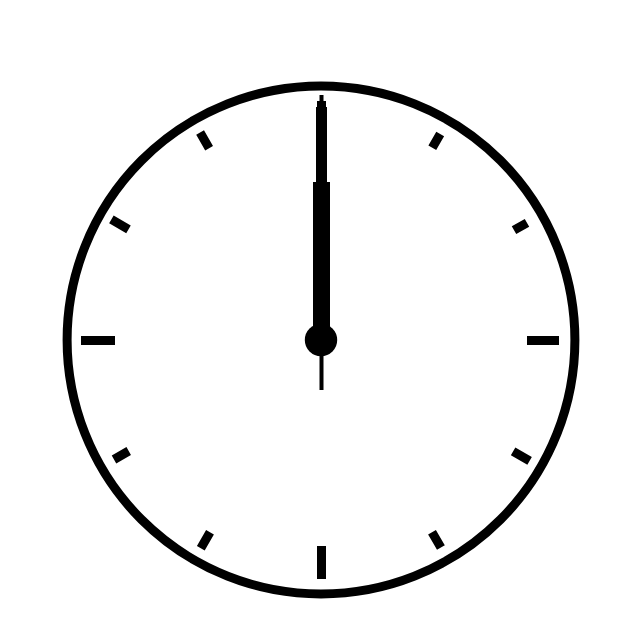
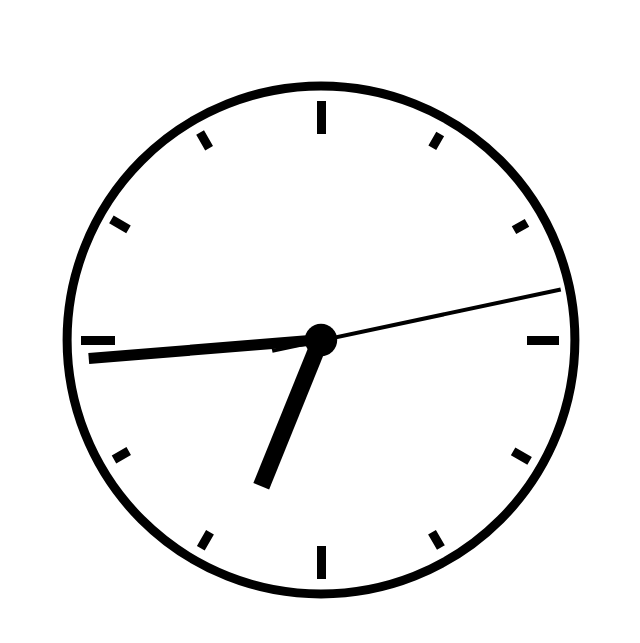
Before and after one commit to hcjunior/Relogio, a plain HTML site: page index.html in a window 1280 px wide. Shown: the whole page, without its empty margins (319-959 px from the left). Drawn offline with Linux system fonts and the light colour scheme.

Commit message:
Tag script arrumada

```diff
--- a/index.html
+++ b/index.html
@@ -6,7 +6,7 @@
         <meta name="viewport" content="width=device-width, initial-scale=1">
         <title>Relógio Analógico</title>
         <link rel="stylesheet" href="style.css">
-        <script href="script.js" defer></script>
+        <script src="script.js" defer></script>
     </head>
 
     <body>
```
